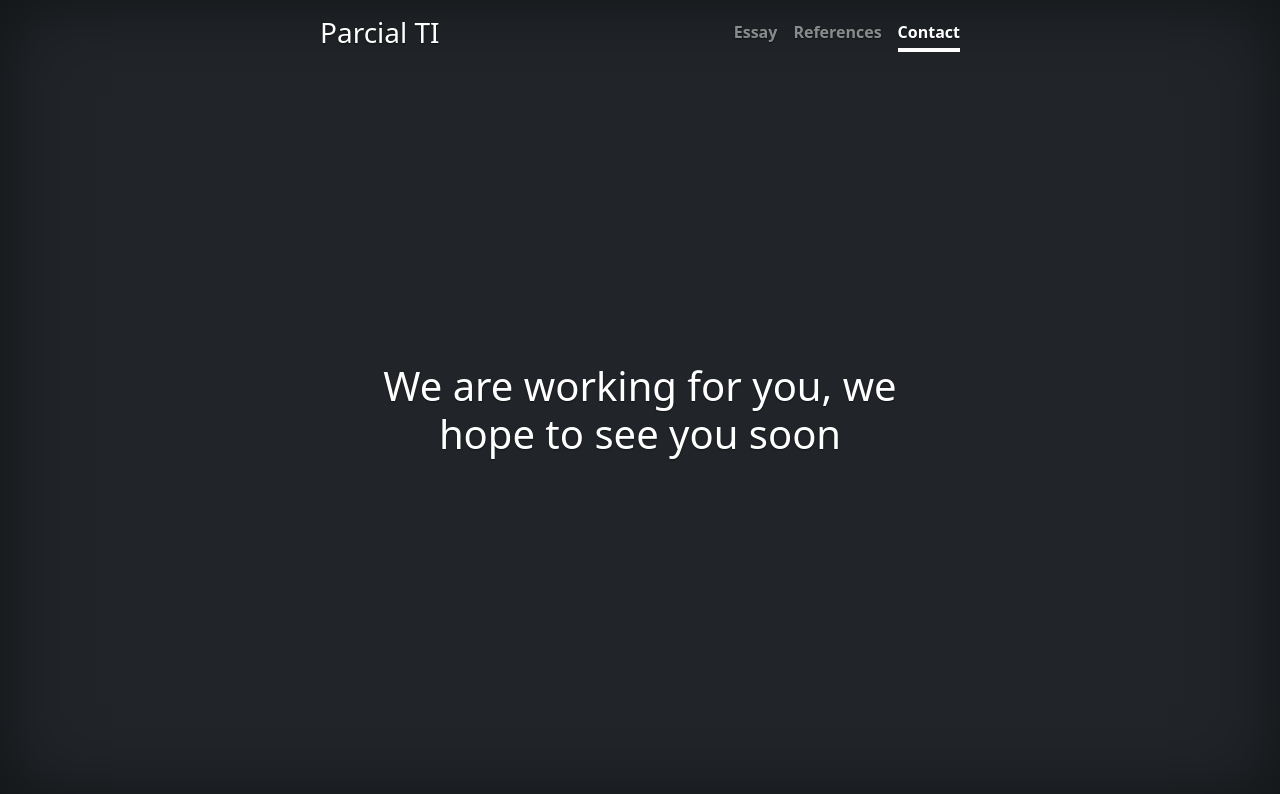
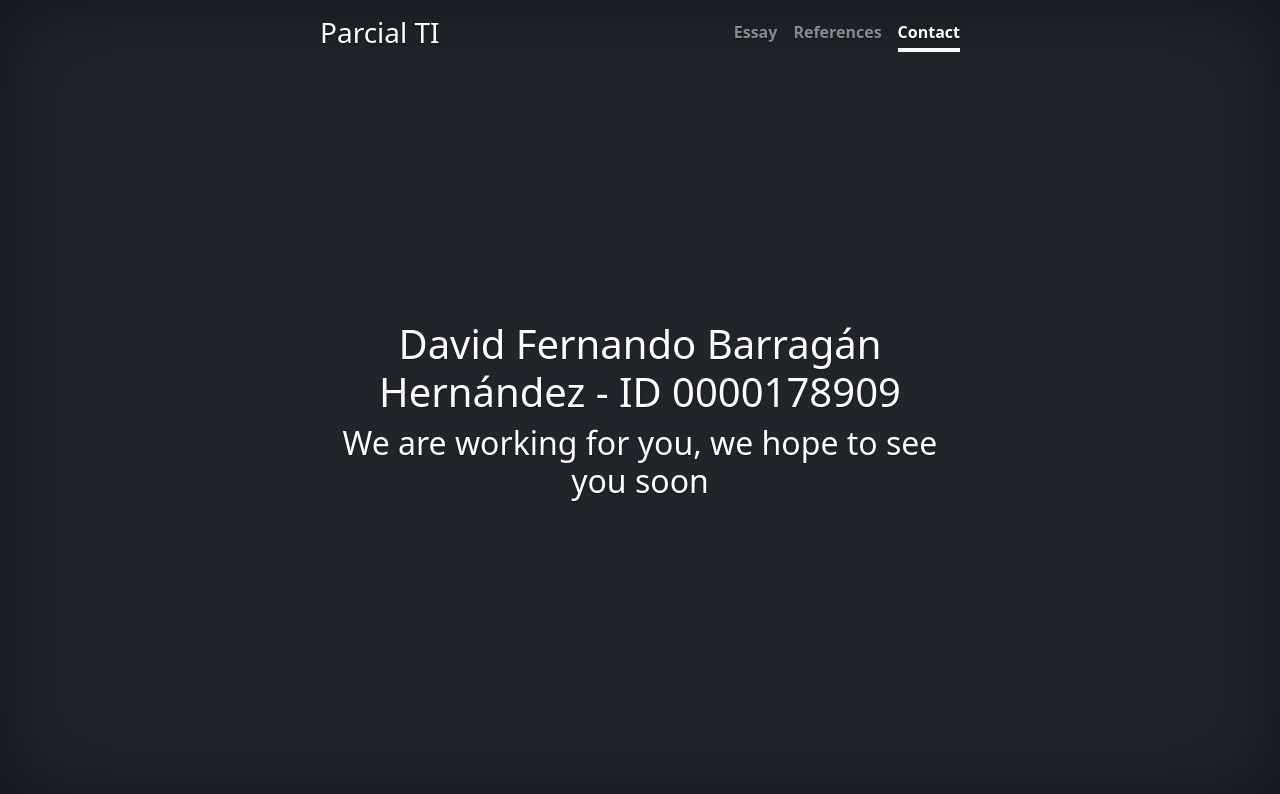
Before and after one commit to Davidbahe/Infraestuctura1, a plain HTML site: page cover/contact.html in a window 1280 px wide. Drawn offline with Linux system fonts and the light colour scheme.

Commit message:
Update contact.html

```diff
--- a/cover/contact.html
+++ b/cover/contact.html
@@ -51,7 +51,8 @@
   </header>
 
   <main class="px-3">
-    <h1>We are working for you, we hope to see you soon  </h1>
+    <h1>David Fernando Barragán Hernández - ID 0000178909 </h1>
+    <h2>We are working for you, we hope to see you soon  </h2>
     <p class="lead"></p>
     <p class="lead">
 
```
